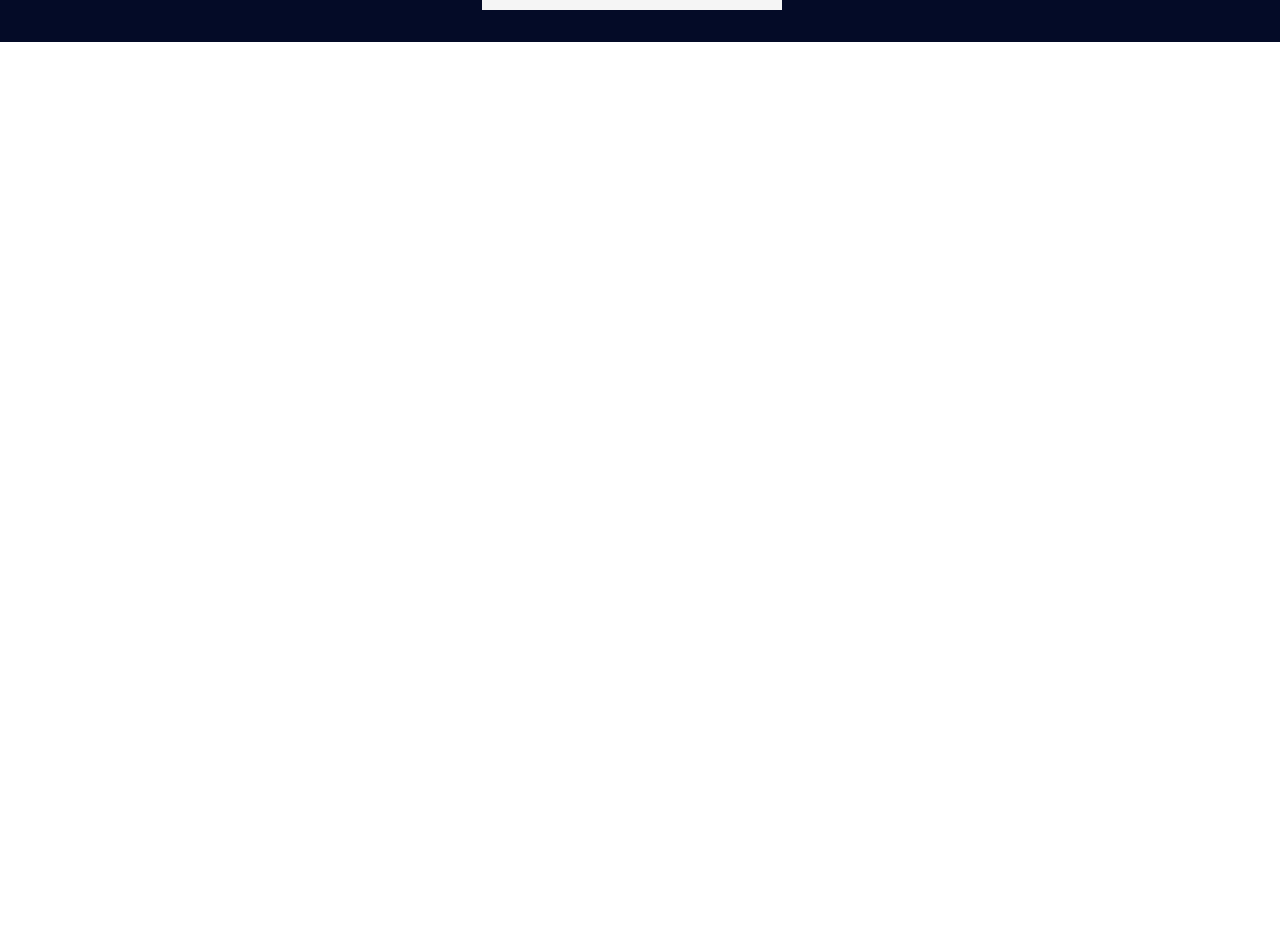
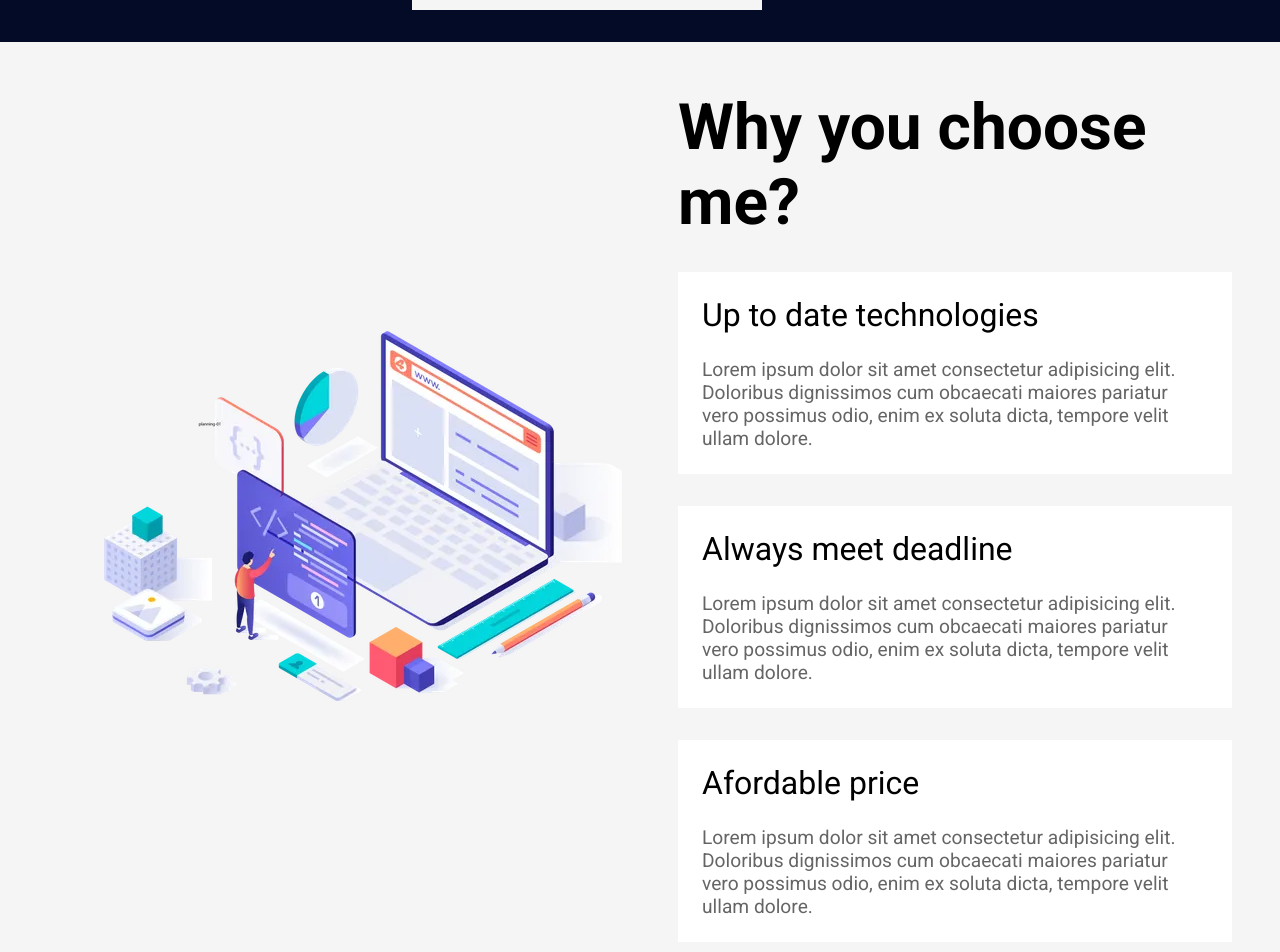
Before and after one commit to MD-Rahed-Mia/portfolio-1, a React (Vite) app: page / in a window 1280 px wide. Shown: the part 2651-3603 px from the top of the page. Before the commit the page ends 2693 px from the top, so only its background shows below. Built offline with nearby package versions, Linux system fonts and the light colour scheme.

Commit message:
added why me section

```diff
--- a/src/App.jsx
+++ b/src/App.jsx
@@ -5,6 +5,7 @@ import Navbar from './component/Navbar/Navbar'
 import Hero from './component/Hero/Hero'
 import AboutMe from './component/AboutMe/AboutMe'
 import Services from './component/Services/Services'
+import Whyme from './component/Whyme/Whyme'
 
 function App() {
 
@@ -19,7 +20,7 @@ function App() {
         <Services />
       </div>
 
-
+      <Whyme />
 
     </>
   )
--- a/src/component/Services/Services.css
+++ b/src/component/Services/Services.css
@@ -19,11 +19,11 @@
   position: relative;
   width: 100%;
   min-height: 85vh;
-  margin-left: 150px;
+  margin-left: 80px;
 }
 .s-card {
-  width: 300px;
-  height: 380px;
+  width: 350px;
+  height: 350px;
   background: whitesmoke;
   color: black;
   padding: 2rem;
@@ -63,7 +63,8 @@
 }
 
 .s-card p {
-  font-size: 1.3rem;
+  font-size: 1.1rem;
   font-weight: 400;
   margin-top: 1rem;
+  opacity: 0.6;
 }
--- /dev/null
+++ b/src/component/Whyme/Whyme.css
@@ -0,0 +1,46 @@
+.why-me {
+  width: 100%;
+  display: grid;
+  grid-template-columns: 1fr 1fr;
+  background: whitesmoke;
+  padding: 3rem;
+}
+
+.wm-left {
+  display: flex;
+  align-items: center;
+  justify-content: center;
+}
+
+.wm-title {
+  font-size: 4rem;
+}
+
+.wm-acordion {
+  width: 100%;
+}
+
+.wm-acordion ul li {
+  list-style: none;
+  background: white;
+  max-width: 700px;
+  padding: 1.5rem;
+  margin-top: 2rem;
+  cursor: pointer;
+  transition: background 400ms;
+}
+
+.wm-acordion ul li:hover{
+  background: #6741d9;
+  color: white;
+}
+
+.wm-acordion ul li h1 {
+  font-weight: 400;
+}
+
+.wm-acordion ul li p {
+  font-size: 1.2rem;
+  opacity: 0.6;
+  margin-top: 1.5rem;
+}
--- /dev/null
+++ b/src/component/Whyme/Whyme.jsx
@@ -0,0 +1,49 @@
+import "./Whyme.css";
+import WhyMe from "./../../../public/images/whyme.jpeg";
+export default function Whyme() {
+  return (
+    <>
+      <div className="container">
+        <div className="why-me">
+          <div className="wm-left">
+            <img src={WhyMe} alt="whyme" />
+          </div>
+          <div className="wm-right">
+            <h1 className="wm-title">Why you choose me?</h1>
+            <div className="wm-acordion">
+              <ul>
+                <li>
+                  <h1>Up to date technologies</h1>
+                  <p>
+                    Lorem ipsum dolor sit amet consectetur adipisicing elit.
+                    Doloribus dignissimos cum obcaecati maiores pariatur vero
+                    possimus odio, enim ex soluta dicta, tempore velit ullam
+                    dolore.
+                  </p>
+                </li>
+                <li>
+                  <h1>Always meet deadline</h1>
+                  <p>
+                    Lorem ipsum dolor sit amet consectetur adipisicing elit.
+                    Doloribus dignissimos cum obcaecati maiores pariatur vero
+                    possimus odio, enim ex soluta dicta, tempore velit ullam
+                    dolore.
+                  </p>
+                </li>
+                <li>
+                  <h1>Afordable price</h1>
+                  <p>
+                    Lorem ipsum dolor sit amet consectetur adipisicing elit.
+                    Doloribus dignissimos cum obcaecati maiores pariatur vero
+                    possimus odio, enim ex soluta dicta, tempore velit ullam
+                    dolore.
+                  </p>
+                </li>
+              </ul>
+            </div>
+          </div>
+        </div>
+      </div>
+    </>
+  );
+}
```
Also changed, not shown: public/images/whyme.jpeg (added).
